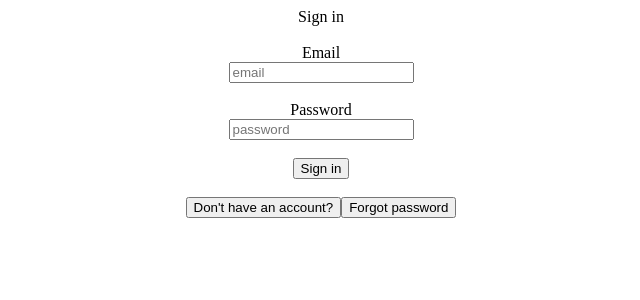
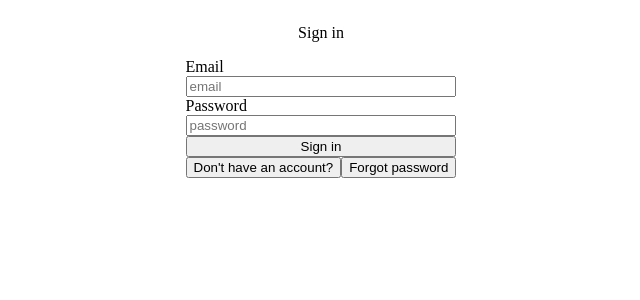
Before and after one commit to AlexCadigan/FantasyTennis, a React (Create React App) app in the folder client/: page / in a window 1280 px wide. Shown: the top 300 px of the page, without its empty margins (319-959 px from the left). Built offline with nearby package versions, Linux system fonts and the light colour scheme.

Commit message:
Adding login page template

```diff
--- a/client/src/components/App.tsx
+++ b/client/src/components/App.tsx
@@ -1,4 +1,4 @@
-import "./App.css";
+import LoginPage from "./LoginPage/LoginPage";
 import React from "react";
 
 /**
@@ -10,23 +10,6 @@ export default class App extends React.Component {
 	 * @returns {JSX.Element} JSX element representing the application.
 	 */
 	override render(): JSX.Element {
-		return (
-			<div className="loginPage">
-				<span>Sign in</span>
-				<br></br>
-				<span>Email</span>
-				<input type="text" placeholder="email"></input>
-				<br></br>
-				<span>Password</span>
-				<input type="text" placeholder="password"></input>
-				<br></br>
-				<button>Sign in</button>
-				<br></br>
-				<div>
-					<button>Don&apos;t have an account?</button>
-					<button>Forgot password</button>
-				</div>
-			</div>
-		);
+		return <LoginPage></LoginPage>;
 	}
 }
--- a/client/src/components/App.css
+++ b/client/src/components/LoginPage/LoginPage.css
@@ -3,3 +3,8 @@
     display: flex;
     flex-direction: column;
 }
+
+.loginForm {
+    display: flex;
+    flex-direction: column;
+}
--- /dev/null
+++ b/client/src/components/LoginPage/LoginPage.tsx
@@ -0,0 +1,30 @@
+import "./LoginPage.css";
+import React from "react";
+
+/**
+ * User login page.  Handles existing users signing up or new users registering.
+ */
+export default class LoginPage extends React.Component {
+	/**
+	 * Generate HTML content for the component.
+	 * @returns {JSX.Element} JSX element representing the login page.
+	 */
+	override render(): JSX.Element {
+		return (
+			<div className="loginPage">
+				<p>Sign in</p>
+				<form className="loginForm">
+					<label>Email</label>
+					<input type="text" placeholder="email"></input>
+					<label>Password</label>
+					<input type="text" placeholder="password"></input>
+					<input type="submit" value="Sign in"></input>
+					<div>
+						<button>Don&apos;t have an account?</button>
+						<button>Forgot password</button>
+					</div>
+				</form>
+			</div>
+		);
+	}
+}
```
